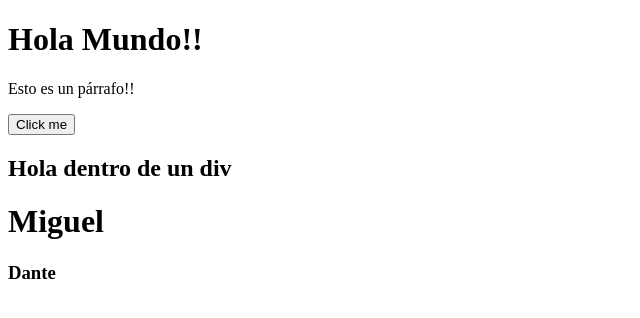
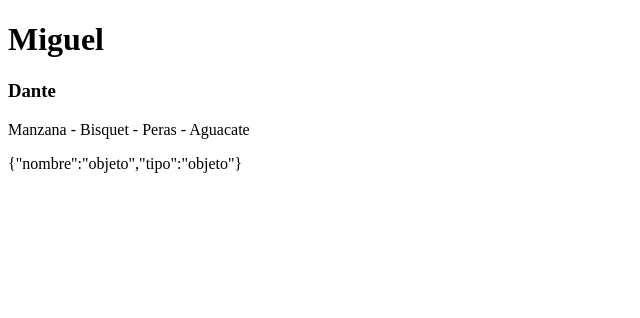
Before and after one commit to lmsf-101/Curso-React, a React (Vite) app in the folder 02-first-steps/: page / in a window 1280 px wide. Shown: the top 318 px of the page, without its empty margins (0-640 px from the left). Built offline with nearby package versions, Linux system fonts and the light colour scheme.

Commit message:
39. Ver impresion de variables en React

```diff
--- a/02-first-steps/src/MyAwesomeApp.tsx
+++ b/02-first-steps/src/MyAwesomeApp.tsx
@@ -1,9 +1,41 @@
+
+/* - TIP: Si haces uso de variables constantes o fijas
+    Es más recomendable que lo coloques fuera de las funciones /
+    componentes
+
+    Esto con el fin de evitar que React cargue las variables de forma
+    innecesaria:
+*/
+
+const firstName = "Miguel";
+const lastName = "Dante";
+
+const comidas = ["Manzana", "Bisquet", "Peras", "Aguacate"];
+
+const objeto = {
+  "nombre": "objeto",
+  tipo: "objeto"
+};
+
 export function MyAwesomeApp() {
-
   return (
     <>
-      <h1>Miguel</h1>
-      <h3>Dante</h3>
+      {/* - TIP: Insertar variables en React
+            Utilizan llaves {} para introducir variables en la aplicación */}
+      <h1> {firstName} </h1>
+      <h3> {lastName} </h3>
+
+      {/* - TIP: Uso de sintaxis JS
+      Las llaves nos permite ejecutar expresiones de JS
+      Por ejemplo podemos utilizar metodos de arreglos como join: */}
+      <p> {comidas.join(" - ")} </p>
+
+      {/* - OJO : No podemos imprimir un objeto con su nombre tal cual
+      - ERROR : Objects are not valid as a React child */}
+      {/* <p> {objeto}</p> */}
+
+      {/* Existe una forma de imprimir el objeto: Usando JSON.stringify: */}
+      <p> {JSON.stringify(objeto)} </p>
     </>
   )
 
--- a/02-first-steps/src/main.tsx
+++ b/02-first-steps/src/main.tsx
@@ -5,7 +5,7 @@ import { MyAwesomeApp } from './MyAwesomeApp'
 
 createRoot(document.getElementById('root')!).render(
   <StrictMode>
-    <FirstStepsApp />
+    {/* <FirstStepsApp /> */}
     <MyAwesomeApp />
   </StrictMode>
 )
```
